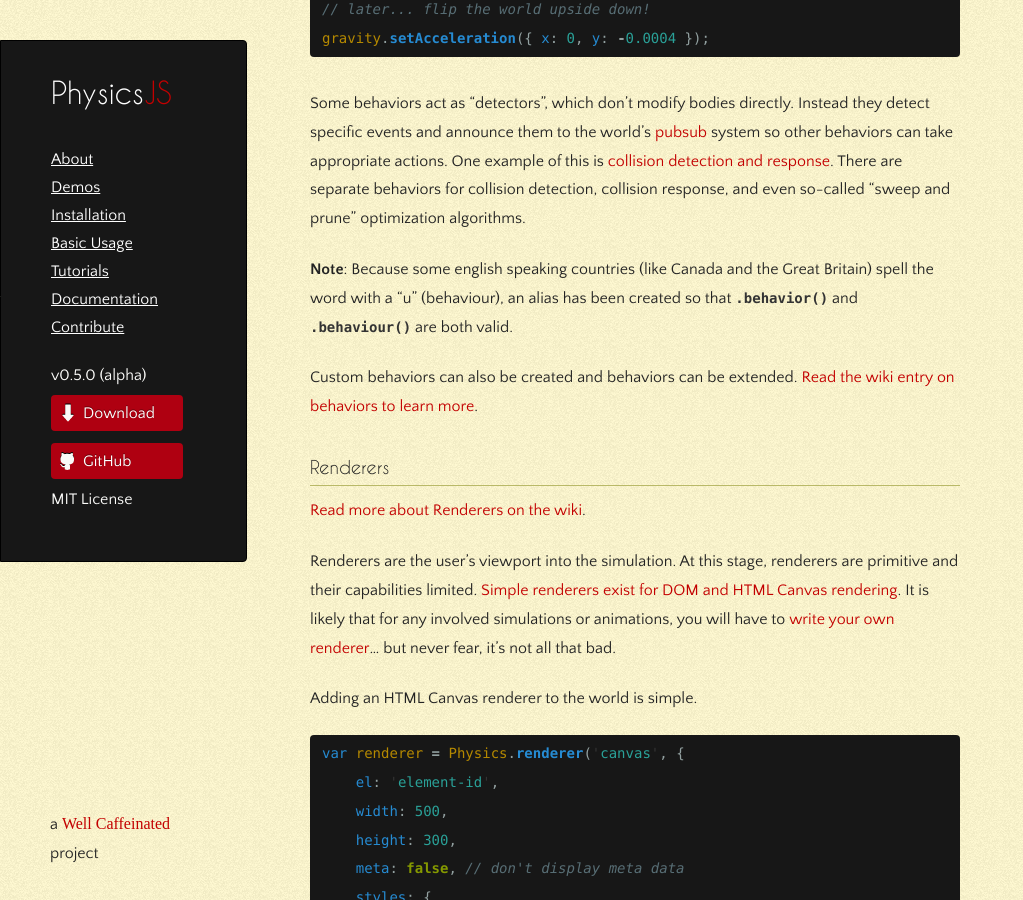
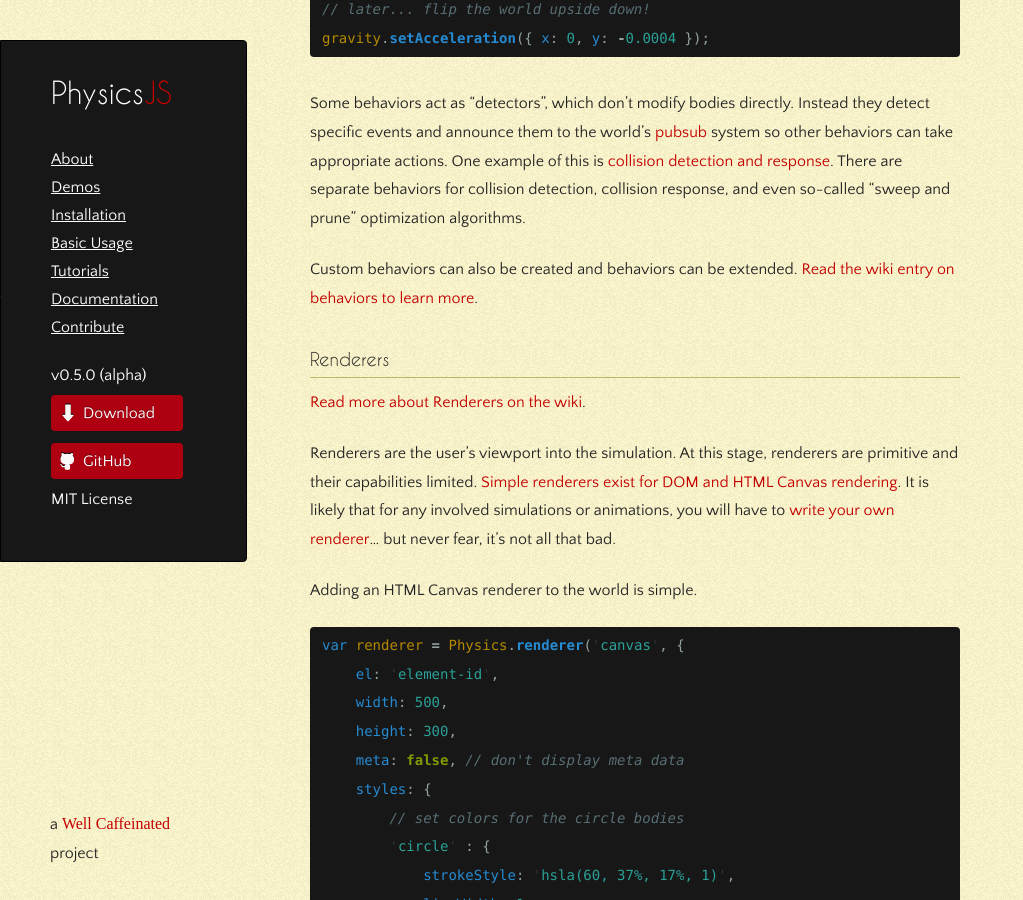
Before and after one commit to wellcaffeinated/PhysicsJS, a Jekyll site: the page built from basic-usage.md, in a window 1280 px wide and 900 px high, scrolled down 3892 px. Shown: the whole window, without its empty margins (0-1023 px from the left). Built offline with Jekyll 4.4.1, drawn with Linux system fonts in a browser that asks for light colours; some web fonts are replaced.

Commit message:
remove "behaviour" alias

```diff
--- a/basic-usage.md
+++ b/basic-usage.md
@@ -172,10 +172,6 @@ system so other behaviors can take appropriate actions. One example of this is
 for collision detection, collision response, and even so-called "sweep and prune"
 optimization algorithms.
 
-**Note**: Because some english speaking countries (like Canada and the Great Britain)
-spell the word with a "u" (behaviour), an alias has been created so that
-**`.behavior()`** and **`.behaviour()`** are both valid.
-
 Custom behaviors can also be created and behaviors can be extended.
 [Read the wiki entry on behaviors to learn more][wiki-behaviors].
 
```
